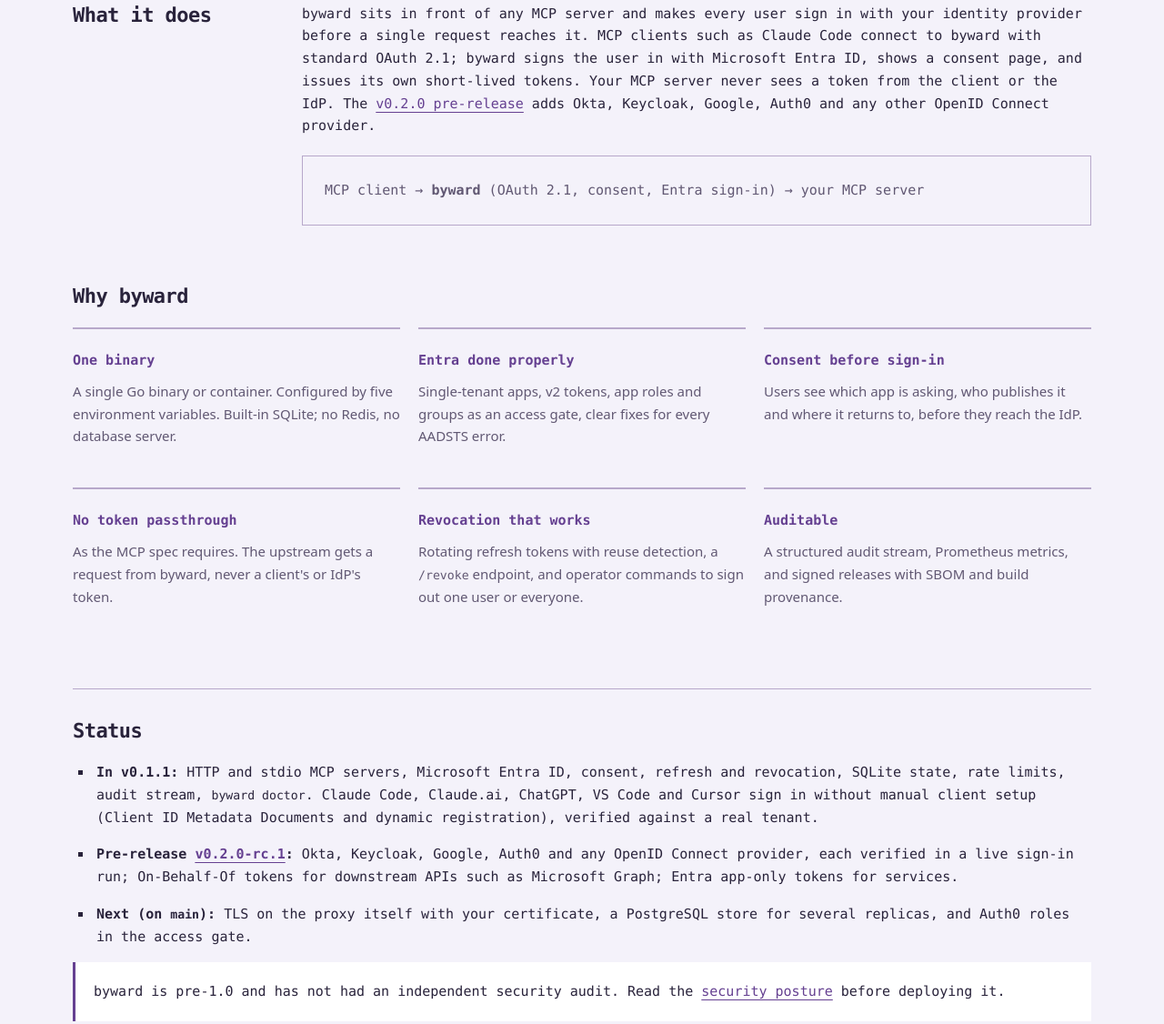
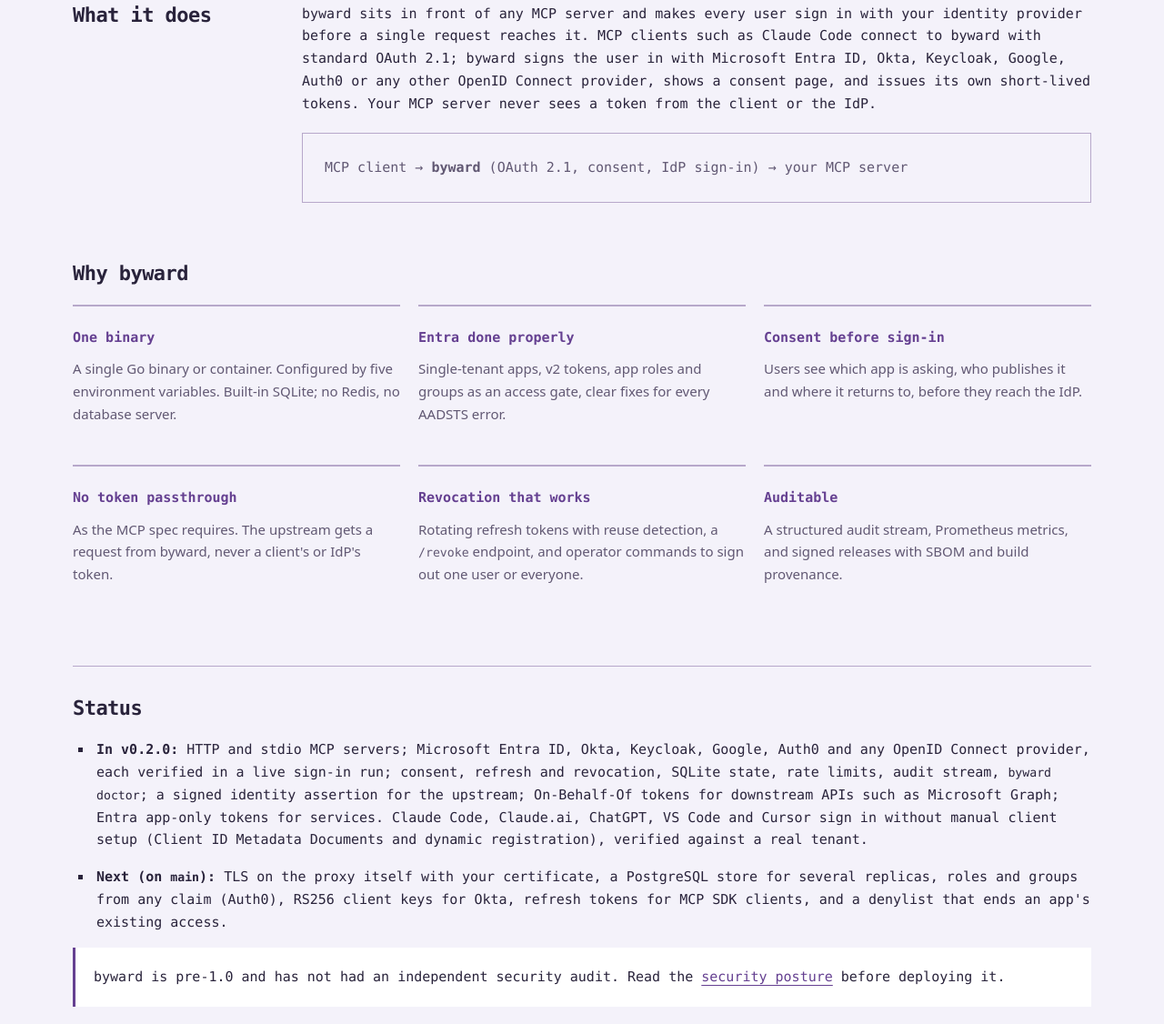
Before and after one commit to byward-dev/byward-dev.github.io, a plain HTML site: page index.html in a window 1280 px wide. Shown: the part 597-1723 px from the top of the page at 91% size. Drawn offline with Linux system fonts and the light colour scheme.

Commit message:
docs: status for v0.2.0 (the OIDC IdPs, the identity assertion, On-Behalf-Of) (#7)
Co-authored-by: Claude Opus 5.5 <noreply@anthropic.com>

```diff
--- a/index.html
+++ b/index.html
@@ -31,7 +31,7 @@ footer{border-top:1px solid var(--line);padding-top:24px;margin-top:64px;color:v
 <img alt="byward owl logo" src="byward-logo.svg"/>
 <h1>byward</h1>
 <p class="tagline">A sign-in gate for MCP servers.</p>
-<span class="status">Release <a href="https://github.com/byward-dev/byward/releases/tag/v0.1.1">v0.1.1</a> · open source · Apache-2.0</span>
+<span class="status">Release <a href="https://github.com/byward-dev/byward/releases/tag/v0.2.0">v0.2.0</a> · open source · Apache-2.0</span>
 <div class="links">
 <a href="https://github.com/byward-dev/byward">GitHub</a>
 <a href="https://github.com/byward-dev/byward/blob/main/docs/how-to/quickstart-entra.md">Quickstart</a>
@@ -50,17 +50,16 @@ footer{border-top:1px solid var(--line);padding-top:24px;margin-top:64px;color:v
   -e BYWARD_ENTRA_CLIENT_ID="$APP_ID" \
   -e BYWARD_ENTRA_CLIENT_SECRET_FILE=/run/secrets/entra-client-secret \
   -e BYWARD_LISTEN=0.0.0.0:8080 \
-  ghcr.io/byward-dev/byward:v0.1.1</code></pre>
+  ghcr.io/byward-dev/byward:v0.2.0</code></pre>
 <p>Then point your MCP client at <code>https://mcp.example.com/mcp</code>.</p>
 </section>
 <section class="what"><h2>What it does</h2>
 <p>byward sits in front of any MCP server and makes every user sign in with your identity provider
 before a single request reaches it. MCP clients such as Claude Code connect to byward with standard
-OAuth 2.1; byward signs the user in with Microsoft Entra ID, shows a consent page, and issues its own
-short-lived tokens. Your MCP server never sees a token from the client or the IdP. The
-<a href="https://github.com/byward-dev/byward/releases/tag/v0.2.0-rc.1">v0.2.0 pre-release</a> adds
-Okta, Keycloak, Google, Auth0 and any other OpenID Connect provider.</p>
-<p class="flow">MCP client → <b>byward</b> (OAuth 2.1, consent, Entra sign-in) → your MCP server</p>
+OAuth 2.1; byward signs the user in with Microsoft Entra ID, Okta, Keycloak, Google, Auth0 or any
+other OpenID Connect provider, shows a consent page, and issues its own short-lived tokens. Your
+MCP server never sees a token from the client or the IdP.</p>
+<p class="flow">MCP client → <b>byward</b> (OAuth 2.1, consent, IdP sign-in) → your MCP server</p>
 </section>
 <section class="why"><h2>Why byward</h2>
 <div class="grid">
@@ -74,9 +73,8 @@ Okta, Keycloak, Google, Auth0 and any other OpenID Connect provider.</p>
 </section>
 <section class="release"><h2>Status</h2>
 <ul>
-<li><b>In v0.1.1:</b> HTTP and stdio MCP servers, Microsoft Entra ID, consent, refresh and revocation, SQLite state, rate limits, audit stream, <code>byward doctor</code>. Claude Code, Claude.ai, ChatGPT, VS Code and Cursor sign in without manual client setup (Client ID Metadata Documents and dynamic registration), verified against a real tenant.</li>
-<li><b>Pre-release <a href="https://github.com/byward-dev/byward/releases/tag/v0.2.0-rc.1">v0.2.0-rc.1</a>:</b> Okta, Keycloak, Google, Auth0 and any OpenID Connect provider, each verified in a live sign-in run; On-Behalf-Of tokens for downstream APIs such as Microsoft Graph; Entra app-only tokens for services.</li>
-<li><b>Next (on <code>main</code>):</b> TLS on the proxy itself with your certificate, a PostgreSQL store for several replicas, and Auth0 roles in the access gate.</li>
+<li><b>In v0.2.0:</b> HTTP and stdio MCP servers; Microsoft Entra ID, Okta, Keycloak, Google, Auth0 and any OpenID Connect provider, each verified in a live sign-in run; consent, refresh and revocation, SQLite state, rate limits, audit stream, <code>byward doctor</code>; a signed identity assertion for the upstream; On-Behalf-Of tokens for downstream APIs such as Microsoft Graph; Entra app-only tokens for services. Claude Code, Claude.ai, ChatGPT, VS Code and Cursor sign in without manual client setup (Client ID Metadata Documents and dynamic registration), verified against a real tenant.</li>
+<li><b>Next (on <code>main</code>):</b> TLS on the proxy itself with your certificate, a PostgreSQL store for several replicas, roles and groups from any claim (Auth0), RS256 client keys for Okta, refresh tokens for MCP SDK clients, and a denylist that ends an app's existing access.</li>
 </ul>
 <p>byward is pre-1.0 and has not had an independent security audit. Read the
 <a href="https://github.com/byward-dev/byward/blob/main/docs/security-posture.md">security posture</a> before deploying it.</p>
```
